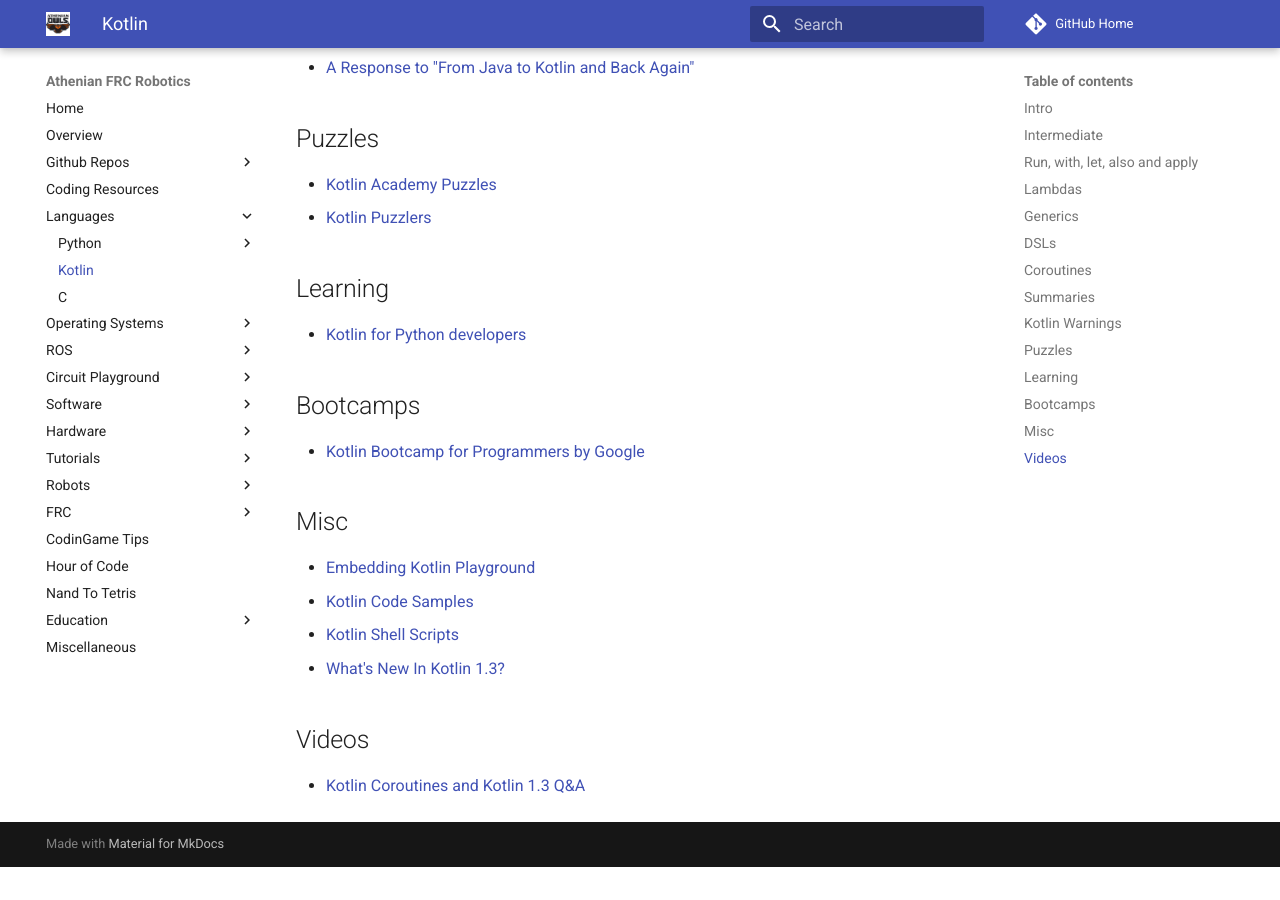
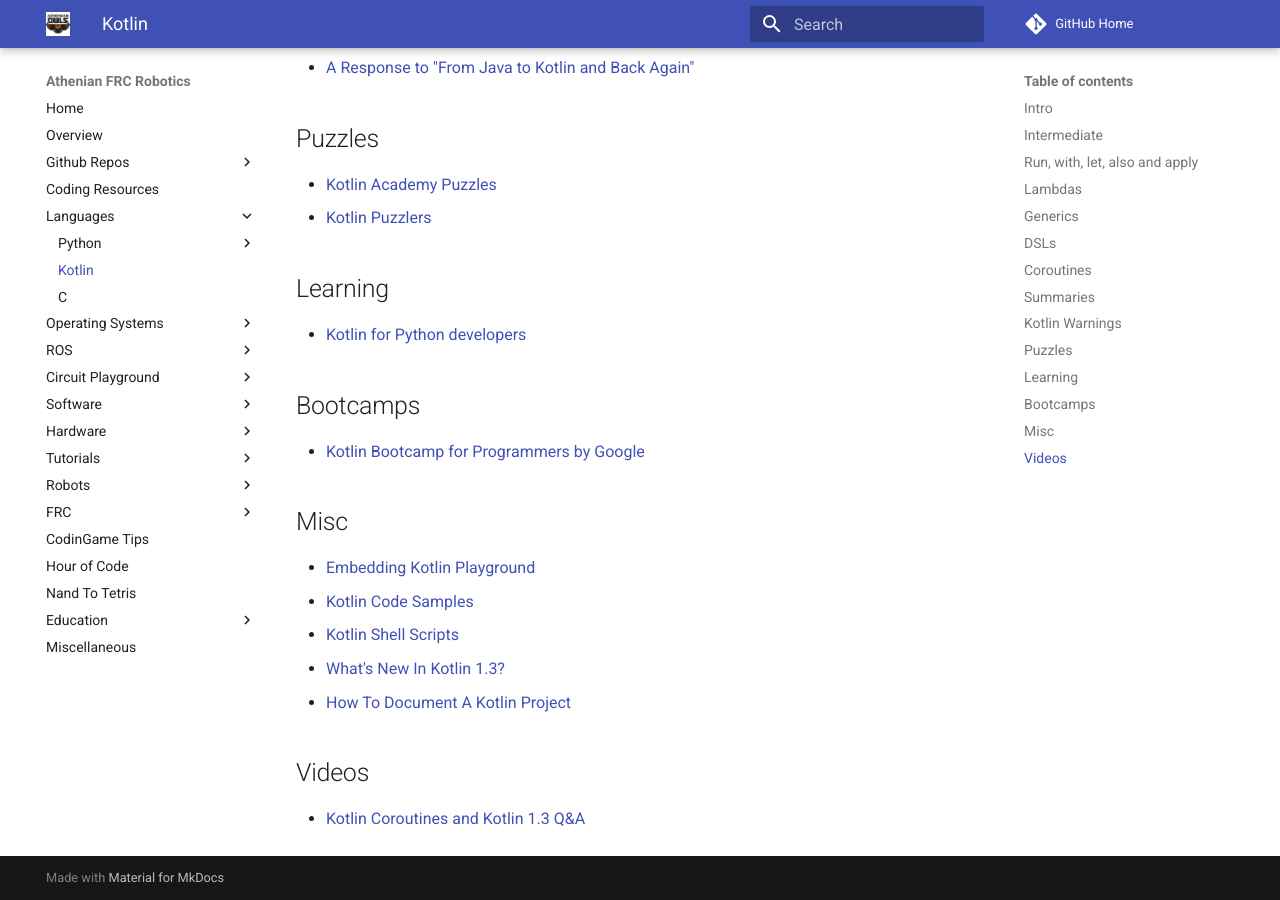
Before and after one commit to athenian-robotics/athenian-robotics-mkdocs, an MkDocs documentation site: the page built from docs/kotlin.md, in a window 1280 px wide and 900 px high, scrolled down 5173 px. Built offline with MkDocs 1.6.1 and Material for MkDocs 9.7.7, drawn with Linux system fonts in a browser that asks for light colours; comment, search, counter and statistics services are not loaded; before the commit the page ends 6040 px from its top, so only the background shows below that.

Commit message:
Update docs

```diff
--- a/docs/kotlin.md
+++ b/docs/kotlin.md
@@ -163,6 +163,7 @@
 * [Kotlin Code Samples](https://github.com/thomasnield/kotlin_for_java_devs_talk/tree/master/src/main/kotlin/org/nield)
 * [Kotlin Shell Scripts](https://medium.com/@OhadShai/type-safety-in-the-shell-with-kscript-7dd40d022537)
 * [What's New In Kotlin 1.3?](https://todd.ginsberg.com/post/kotlin-1.3-features/)
+* [How To Document A Kotlin Project](https://dev.to/cjbrooks12/how-to-document-a-kotlin-project-edc)
 
 ## Videos
 * [Kotlin Coroutines and Kotlin 1.3 Q&A](https://www.youtube.com/watch?v=FAhR_sqlUy4)
```
